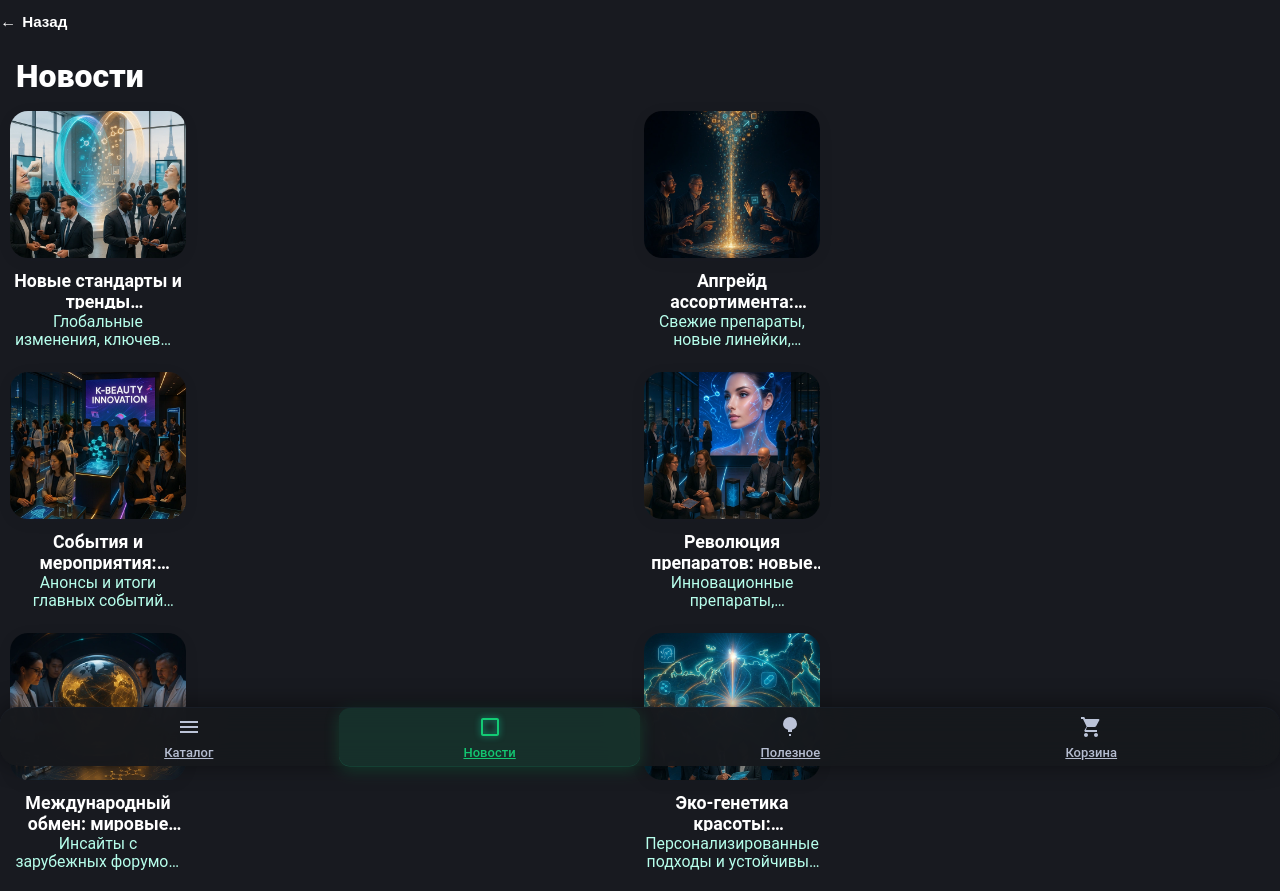
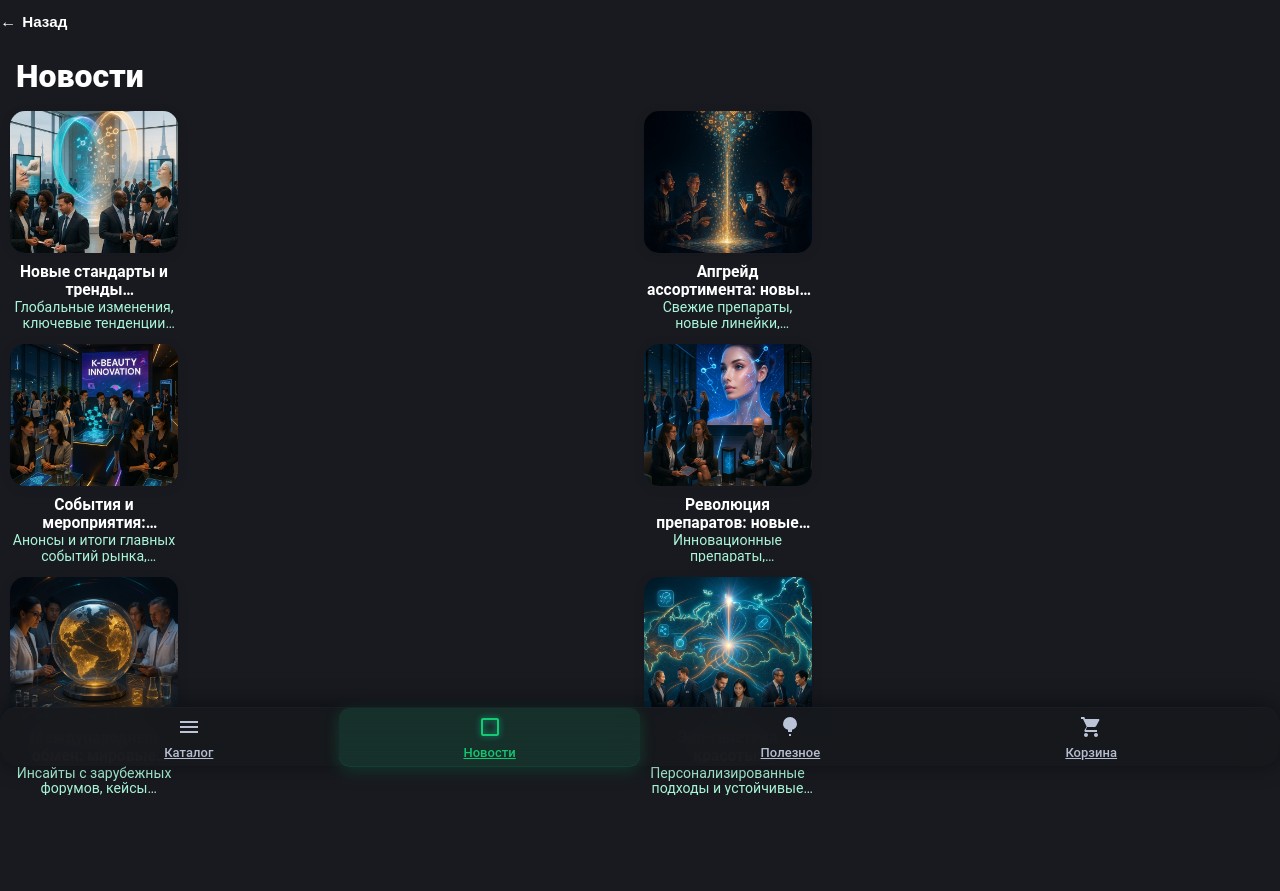
Before and after one commit to AlexSalavat/facade-stone-app, a React (Vite) app: page /news in a window 1280 px wide. After the commit the page ends 810 px from the top, so only its background shows below. Built offline with nearby package versions, Linux system fonts and the light colour scheme; the HTML template or start-up script is replaced by a standard one.

Commit message:
fix: coddddddd

```diff
--- a/src/styles/NewsGrid.css
+++ b/src/styles/NewsGrid.css
@@ -8,7 +8,7 @@
 .news-cards-grid {
   display: grid;
   grid-template-columns: 1fr 1fr;
-  gap: 17px 8px;
+  gap: 15px 7px;
   padding: 0 10px 14px 10px;
 }
 
@@ -17,21 +17,21 @@
   flex-direction: column;
   align-items: center;
   background: transparent;
-  border-radius: 19px;
+  border-radius: 17px;
   overflow: visible;
-  width: 176px;
-  min-height: 244px;
+  width: 168px;
+  min-height: 205px;
   cursor: pointer;
 }
 
 .news-card-imgwrap {
   width: 100%;
-  aspect-ratio: 1.2/1; /* чуть прямоугольнее */
-  background: #222226;
-  border-radius: 18px;
+  aspect-ratio: 1.18/1;
+  background: #1e2025;
+  border-radius: 15px;
   overflow: hidden;
-  margin-bottom: 13px;
-  box-shadow: 0 3px 16px #15181b0f;
+  margin-bottom: 10px;
+  box-shadow: 0 2px 12px #10121619;
 }
 
 .news-card-img {
@@ -49,14 +49,14 @@
 }
 
 .news-card-title {
-  font-size: 1.11rem;
+  font-size: 0.98rem;
   font-weight: 700;
   color: #fff;
   text-align: center;
-  line-height: 1.18;
-  margin-bottom: 4px;
-  min-height: 36px;
-  max-height: 38px;
+  line-height: 1.15;
+  margin-bottom: 2.5px;
+  min-height: 32px;
+  max-height: 34px;
   overflow: hidden;
   text-overflow: ellipsis;
   white-space: normal;
@@ -66,13 +66,13 @@
 }
 
 .news-card-content {
-  font-size: 0.99rem;
-  color: #b7ffec;
+  font-size: 0.88rem;
+  color: #aaf6d6;
   text-align: center;
-  line-height: 1.17;
-  padding: 0 4px;
-  min-height: 33px;
-  max-height: 38px;
+  line-height: 1.13;
+  padding: 0 2px;
+  min-height: 27px;
+  max-height: 29px;
   overflow: hidden;
   text-overflow: ellipsis;
   white-space: normal;
```
